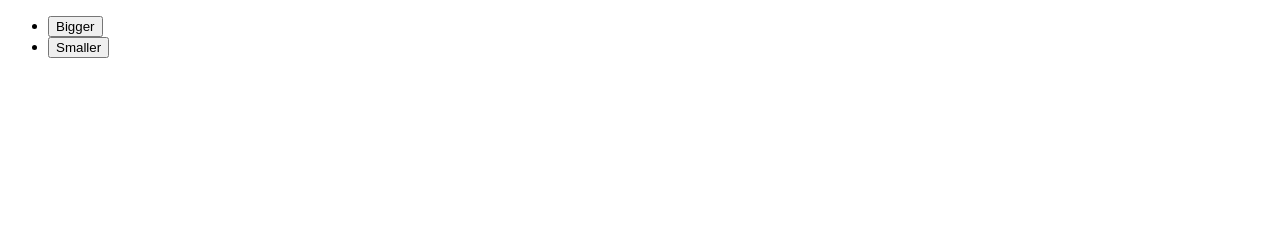
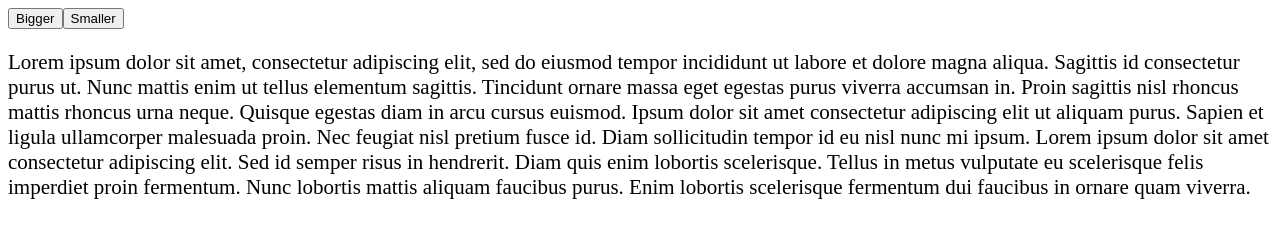
Before and after one commit to harry-z-huang/Foundations.DOM.event, a plain HTML site: page index.html in a window 1280 px wide. Both pictures are taken after a click on the button "Bigger". Drawn offline with Linux system fonts and the light colour scheme.

Commit message:
finished mag

```diff
--- a/index.html
+++ b/index.html
@@ -10,11 +10,11 @@
   <!-- <img src="/m&mCookie.jpg">-->
   </section>
   <section id="magnifying-glass"></section>
-  <ul>
-    <li><button>Bigger</button></li>
-    <li><button>Smaller</button></li>
 
-  </ul>
+    <button id="Button1">Bigger</button>
+    <button id="Button2">Smaller</button>
+
+
   <section id="crane-game"></section>
   <section id="green-screen"></section>
   <section id="dice"></section>
--- a/index.js
+++ b/index.js
@@ -14,25 +14,30 @@
 // });
 
 const mag = document.querySelector("#magnifying-glass");
-const button1 = document.querySelector("");
-const button2 = document.querySelector("");
+const button1 = document.querySelector("#Button1");
+const button2 = document.querySelector("#Button2");
 const Words = document.createElement("p")
 
 
 Words.textContent = "Lorem ipsum dolor sit amet, consectetur adipiscing elit, sed do eiusmod tempor incididunt ut labore et dolore magna aliqua. Sagittis id consectetur purus ut. Nunc mattis enim ut tellus elementum sagittis. Tincidunt ornare massa eget egestas purus viverra accumsan in. Proin sagittis nisl rhoncus mattis rhoncus urna neque. Quisque egestas diam in arcu cursus euismod. Ipsum dolor sit amet consectetur adipiscing elit ut aliquam purus. Sapien et ligula ullamcorper malesuada proin. Nec feugiat nisl pretium fusce id. Diam sollicitudin tempor id eu nisl nunc mi ipsum. Lorem ipsum dolor sit amet consectetur adipiscing elit. Sed id semper risus in hendrerit. Diam quis enim lobortis scelerisque. Tellus in metus vulputate eu scelerisque felis imperdiet proin fermentum. Nunc lobortis mattis aliquam faucibus purus. Enim lobortis scelerisque fermentum dui faucibus in ornare quam viverra."
+Size = 20;
+Words.style.fontSize = Size.toString() + "px";
 
-fontSize =
 button1.addEventListener("click", function () {
-  fontSize++;
-  Words.fontSize=fontSize;
+  Size++;
+  Words.style.fontSize = Size.toString() + "px";
 
 
 });
 
 button2.addEventListener("click", function () {
-  fontSize--;
+  Size--;
+  Words.style.fontSize = Size.toString() + "px";
 
 
 });
 
+
+mag.appendChild(button1);
+mag.appendChild(button2);
 mag.appendChild(Words);
```
